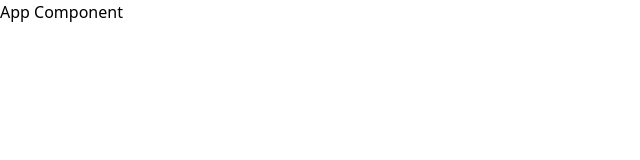
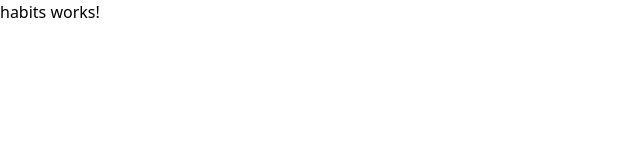
Before and after one commit to KNandhakumar/Habit-Tracker-Application-Frontend, an Angular app: page / in a window 1280 px wide. Shown: the top 160 px of the page, without its empty margins (0-640 px from the left). Built offline with nearby package versions, Linux system fonts and the light colour scheme.

Commit message:
Adding routes for habit component is base path

```diff
--- a/src/app/app.component.html
+++ b/src/app/app.component.html
@@ -1 +1 @@
-<h1>App Component</h1>
+<router-outlet></router-outlet>
--- a/src/app/app.routes.ts
+++ b/src/app/app.routes.ts
@@ -1,6 +1,7 @@
 import { Component } from '@angular/core';
 import { Routes } from '@angular/router';
+import { HabitsComponent } from './components/habits/habits.component';
 
 export const routes: Routes = [
-
+    {path: '',component: HabitsComponent}
 ];
```
